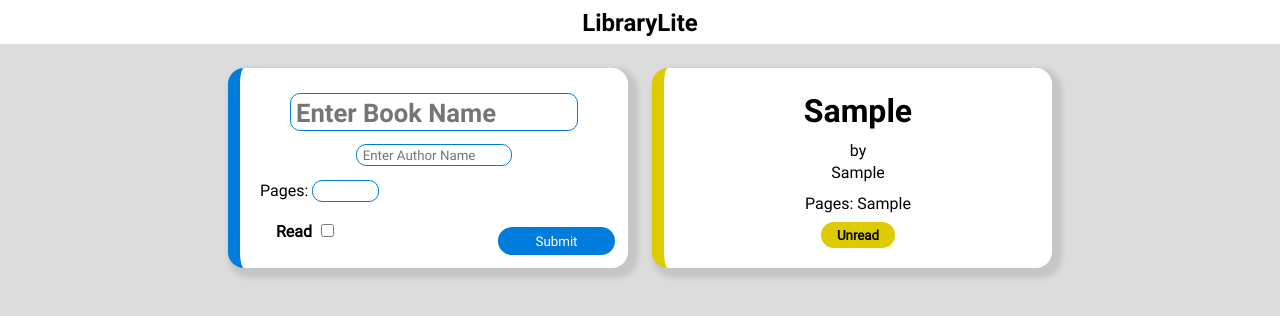
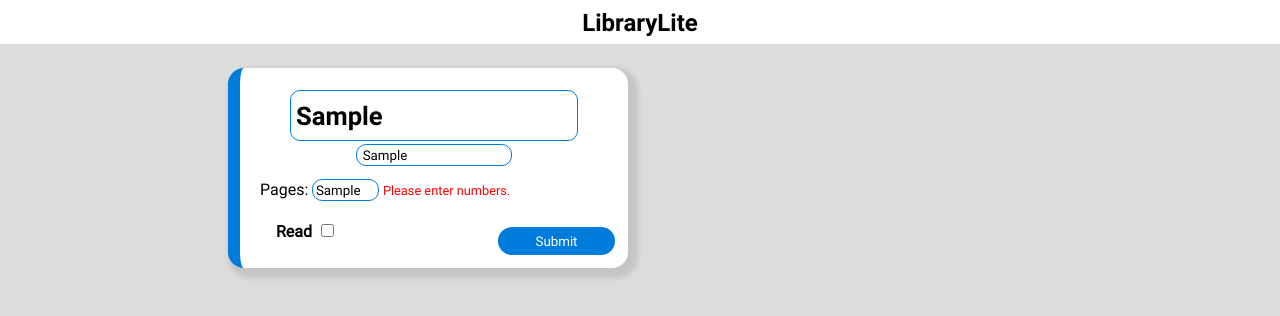
Before and after one commit to Dark-WizZ/library, a plain HTML site: page index.html in a window 1280 px wide. Both pictures are taken after typing "Sample", "Sample", "Sample" into the empty fields and a click on the button "Submit". Drawn offline with Linux system fonts and the light colour scheme.

Commit message:
Add error messages

```diff
--- a/index.html
+++ b/index.html
@@ -22,14 +22,17 @@
             <label for="bookName" aria-label="Book Name"></label>
             <input type="text" id="bookName" placeholder="Enter Book Name"
             maxlength="40">
+            <span class="error"></span>
           </div>
           <div class="author">
             <label for="author" aria-label="Author"></label>
             <input type="text" id="author" maxlength="25" placeholder="Enter Author Name">
+            <span class="error"></span>
           </div>
           <div class="pages">
             <label for="pages">Pages:</label>
             <input type="input" id="pages" maxlength="35">
+            <span class="error"></span>
           </div>
           <div class="isRead">
             <label for="isRead">Read</label>
--- a/script.js
+++ b/script.js
@@ -11,14 +11,27 @@ const input = document.querySelector('.input');
 let card = document.querySelector('.card');
 let remove = document.querySelectorAll('.remove');
 let edit = document.querySelectorAll('.edit');
-let readButton = document.querySelectorAll('button.isRead')
+let readButton = document.querySelectorAll('button.isRead');
+const titleError = document.querySelector('.bookName .error')
+const authorError = document.querySelector('.author .error')
+const pagesError = document.querySelector('.pages .error')
 const blueClr= 'rgb(0, 125, 220)';
 const  mainClr= 'rgb(220, 220, 220)';
 const headerClr= 'white';
 const read= 'rgb(42, 141, 0)';
 const unread= 'rgb(221, 202, 0)';
 
+
 submitIP.addEventListener('click', addBook);
+pagesIP.addEventListener('input', pageIPChange)
+
+function pageIPChange(){
+  if(!(/^[0-9]*$/.test(pagesIP.value))){
+      pagesError.textContent='Please enter numbers.'
+  }else{
+      pagesError.textContent='';
+  }
+}
 
 function toggleRead(){
   let i = indByElem.apply(this);
@@ -81,10 +94,30 @@ Book.prototype.toggleRead = function(){
 };
 
 function addBook(){
+  let error= false;
   let _bookName = bookNameIP.value;
   let _author = authorIP.value;
   let _pages = pagesIP.value;
   let _isRead = (isReadIP.checked)?'read':'';
+  if(_bookName==''){
+    titleError.textContent="Title can't be empty!"
+    error=true;
+  }else{
+    titleError.textContent='';
+  }
+  if(_author==''){
+    authorError.textContent="Please enter author's name."
+    error=true;
+  }else{
+    authorError.textContent='';
+  }
+  if(!(/^[0-9]*$/.test(pagesIP.value))){
+      pagesError.textContent='Please enter numbers.'
+      error=true;
+  }else{
+      pagesError.textContent='';
+  }
+  if(error || pageErrorState) return;
   library.push(new Book (_bookName, _author, _pages, _isRead));
   updateView();
   clearIP();
--- a/style.css
+++ b/style.css
@@ -67,6 +67,9 @@ button.submit{
   font-family: 'robotobold';
   font-size: 2em;
   justify-self: center;
+  display: grid;
+  grid-template-rows: auto 1fr auto ;
+  gap:2px;
 }
 #bookName{
   padding-left: 0.2em;
@@ -155,3 +158,7 @@ input{
 input:hover{
   background-color: rgba(0, 0, 0, 0.1);
 }
+span.error{
+  font-size: 0.8rem;
+  color:red;
+}
```
